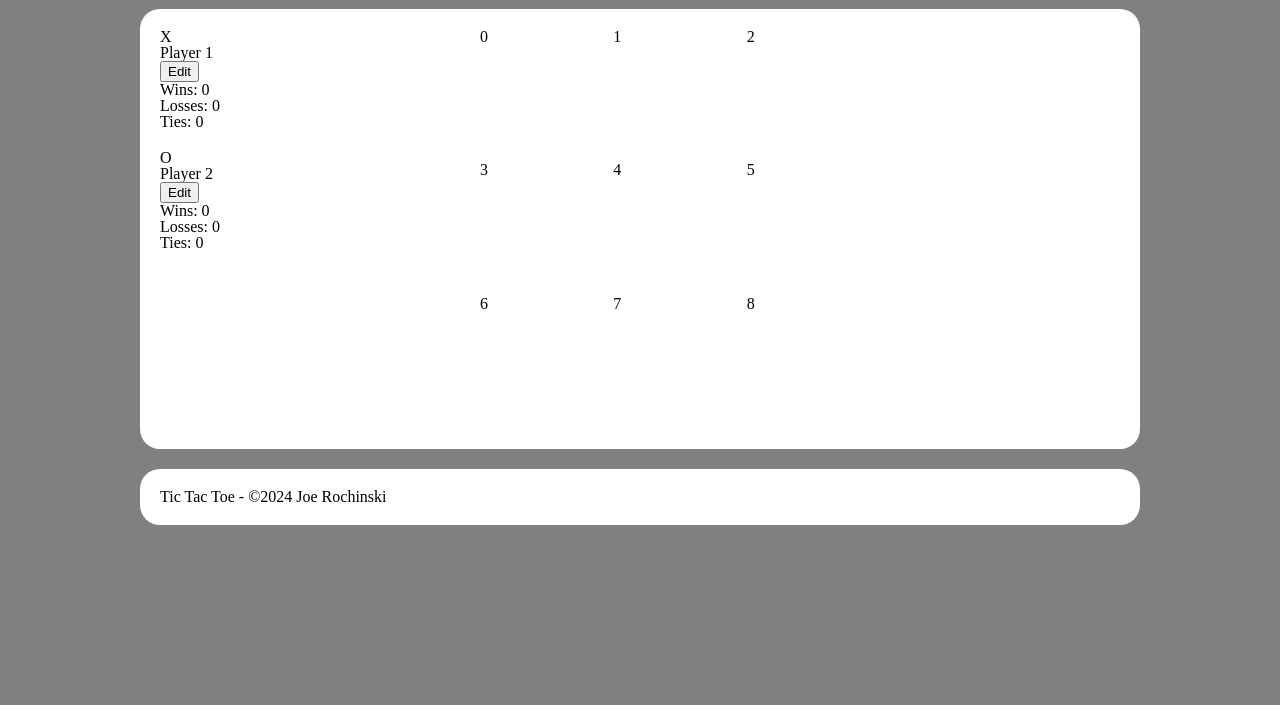
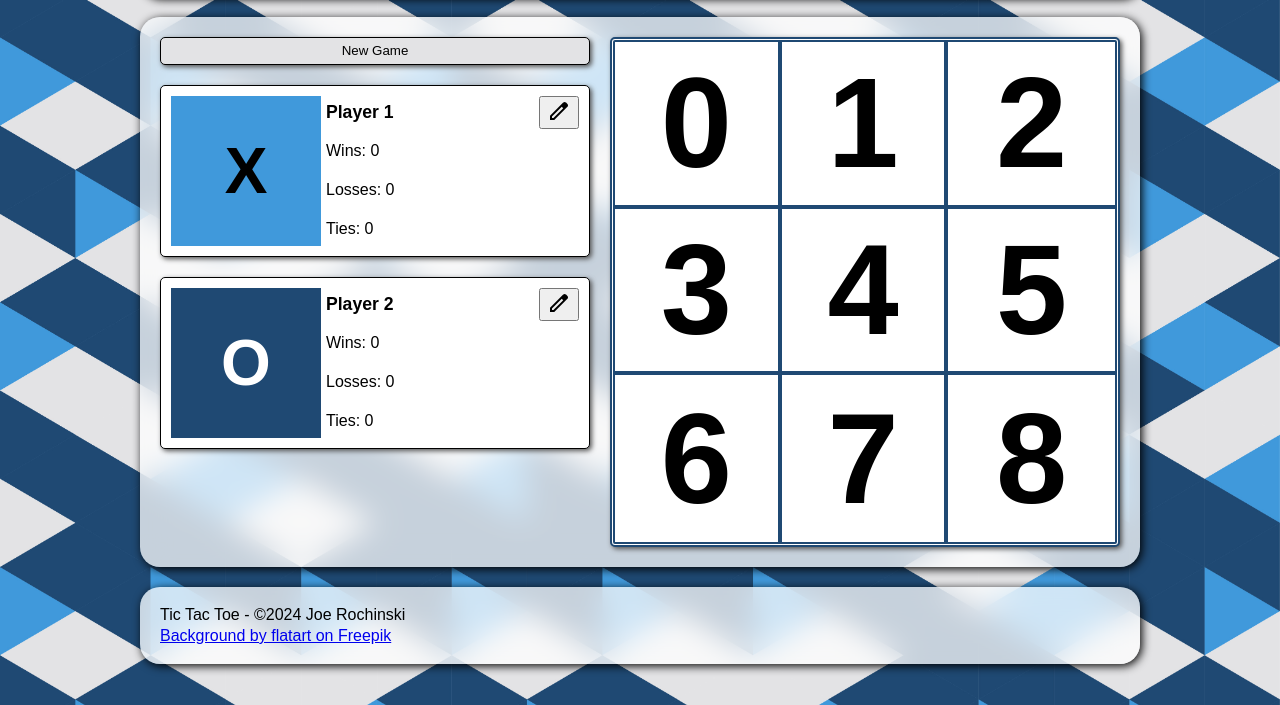
Before and after one commit to aetrix622/top-tictactoe, a plain HTML site: page index.html in a window 1280 px wide. Shown: the part 95-800 px from the top of the page. Drawn offline with Linux system fonts and the light colour scheme.

Commit message:
finalized page theme and layout

```diff
--- a/index.html
+++ b/index.html
@@ -14,40 +14,54 @@
         </div>
         <div id="content">
             <div class="players">
+                <button>New Game</button>
                 <div class="player1">
                     <div class="letter">X</div>
-                    <div class="playername">Player 1</div>
-                    <button class="editname">Edit</button>
-                    <div class="record">
-                        <div class="wins">Wins: 0</div>
-                        <div class="losses">Losses: 0</div>
-                        <div class="ties">Ties: 0</div>
+                    <div class="playername">
+                        Player 1
+                        <button class="editname" id="btnP1Edit">
+                            <img src="res/edit_FILL0_wght400_GRAD0_opsz24.svg" alt="Edit">
+                        </button>
                     </div>
+                    <div class="wins">Wins: 0</div>
+                    <div class="losses">Losses: 0</div>
+                    <div class="ties">Ties: 0</div>
                 </div>
                 <div class="player2">
                     <div class="letter">O</div>
-                    <div class="playername">Player 2</div>
-                    <button class="editname">Edit</button>
-                    <div class="record">
-                        <div class="wins">Wins: 0</div>
-                        <div class="losses">Losses: 0</div>
-                        <div class="ties">Ties: 0</div>
+                    <div class="playername">
+                        Player 2
+                        <button class="editname" id="btnP2Edit">
+                            <img src="res/edit_FILL0_wght400_GRAD0_opsz24.svg" alt="Edit">
+                        </button>
                     </div>
+                    <div class="wins">Wins: 0</div>
+                    <div class="losses">Losses: 0</div>
+                    <div class="ties">Ties: 0</div>
                 </div>
             </div>
             <div class="gameboard">
-                <div class="cell">0</div>
-                <div class="cell">1</div>
-                <div class="cell">2</div>
-                <div class="cell">3</div>
-                <div class="cell">4</div>
-                <div class="cell">5</div>
-                <div class="cell">6</div>
-                <div class="cell">7</div>
-                <div class="cell">8</div>
+                <div class="cell row1 col1">0</div>
+                <div class="cell row1 col2">1</div>
+                <div class="cell row1 col3">2</div>
+                <div class="cell row2 col1">3</div>
+                <div class="cell row2 col2">4</div>
+                <div class="cell row2 col3">5</div>
+                <div class="cell row3 col1">6</div>
+                <div class="cell row3 col2">7</div>
+                <div class="cell row3 col3">8</div>
             </div>
         </div>
-        <div id="footer">Tic Tac Toe - &copy;2024 Joe Rochinski</div>
+        <div id="footer">
+            <div class="footertext">
+                Tic Tac Toe - &copy;2024 Joe Rochinski
+            </div>
+            <div class="bgattr">
+                <a href="https://www.freepik.com/free-vector/blue-geometric-seamless-pattern-abstract-background-vector-illustration_34510129.htm#fromView=search&page=1&position=1&uuid=2c9b704a-3f2a-463b-95fd-c8932b32abd4">
+                    Background by flatart on Freepik
+                </a>
+            </div>
+        </div>
     </div>
     <script src="script.js"></script>
 </body>
--- a/style.css
+++ b/style.css
@@ -1,14 +1,25 @@
 :root {
+    --color1: rgb(61, 78, 151);
+    --bglightblue: rgb(64, 153, 219);
+    --bgdarkblue: rgb(31, 73, 115);
+    --bgoffwhite: rgb(227, 227, 229);
+
     box-sizing: border-box;
 }
 
 body {
     background-color: grey;
+    background-image: url(res/bg.jpg);
+    background-size: cover;
+    background-repeat: repeat;
     height: 100vh;
+
+    font-family: Arial, Helvetica, sans-serif;
 }
 
 h1 {
-    font-size: 1.5em;
+    font-size: 2em;
+    font-weight: 800;
 }
 
 h2 {
@@ -25,9 +36,11 @@ h2 {
     gap: 20px;
 
     > div {
-        background-color: white;
+        background-color: rgba(255, 255, 255, .75);
+        box-shadow: 2px 2px 10px black;
         border-radius: 20px;
         padding: 20px;
+        backdrop-filter: blur(15px);
     }
 
     #header {
@@ -36,7 +49,8 @@ h2 {
 
     #content {
         flex: 1;
-        display: flex;
+        display: grid;
+        grid-template-columns: 1fr max-content;
         gap: 20px;
 
         .players {
@@ -44,19 +58,106 @@ h2 {
             flex-direction: column;
             gap: 20px;
 
+            > button {
+                padding: .4em;
+                background-color: var(--bgoffwhite);
+                border: 1px solid black;
+                border-radius: 5px;
+            }
+
+            > * {
+                box-shadow: 2px 2px 5px #555;
+            }
+
+            > div {
+                display: grid;
+                grid-template-columns: auto 1fr;
+                grid-template-rows: repeat(4, 1fr);
+                gap: 5px;
+
+                background-color: white;
+                border: 1px solid;
+                padding: 10px;
+                border-radius: 5px;
+
+                .letter {
+                    grid-row: 1 / -1;
+                    grid-column: 1 / 2;
+                    aspect-ratio: 1 / 1;
+                    height: 150px;
+
+                    font-size: 4em;
+                    font-family: Arial, Helvetica, sans-serif;
+                    font-weight: 800;
+
+                    display: flex;
+                    justify-content: center;
+                    align-items: center;
+                }
+
+                .playername {
+                    font-size: 1.1em;
+                    font-weight: 600;
+                }
+
+                .playername,
+                .wins,
+                .losses,
+                .ties {
+                    justify-content: space-between;
+                    display: flex;
+                    align-items: center;
+                }
+            }
+
+            .player1 .letter {
+                background-color: var(--bglightblue);
+            }
+
+            .player2 .letter {
+                background-color: var(--bgdarkblue);
+                color: white;
+            }
         }
 
         .gameboard {
-            height: 400px;
-            width: 400px;
+            height: 500px;
+            width: 500px;
             margin: auto;
+            border: 5px double var(--bgdarkblue);
+            border-radius: 14px;
+            border-radius: 5px;
+            box-shadow: 2px 2px 5px #555;
+
+            background-color: white;
 
             display: grid;
             grid-template-rows: repeat(3, 1fr);
             grid-template-columns: repeat(3, 1fr);
 
+            .row1,
+            .row2 {
+                border-bottom: 4px solid var(--bgdarkblue);
+            }
+
+            .col1,
+            .col2 {
+                border-right: 4px solid var(--bgdarkblue);
+            }
+
+            > div {
+                display: flex;
+                justify-content: center;
+                align-items: center;
+                font-size: 8em;
+                font-weight: 600;
+            }
         }
     }
+}
 
-
+#footer {
+    display: flex;
+    flex-direction: column;
+    gap: 5px;
 }
```
Also changed, not shown: res/bg.jpg (added), res/edit_FILL0_wght400_GRAD0_opsz24.svg (added), 1 other file.
